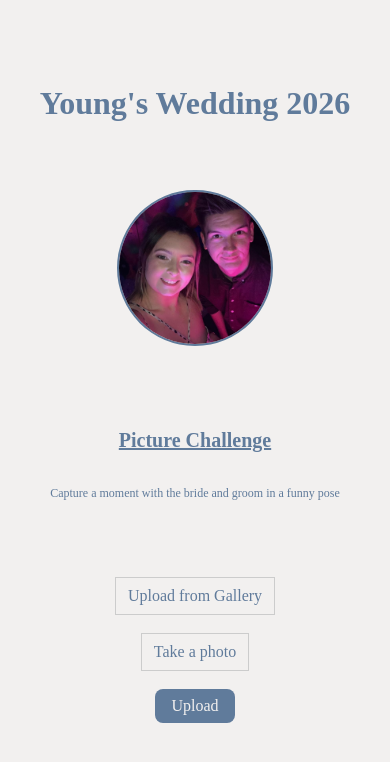
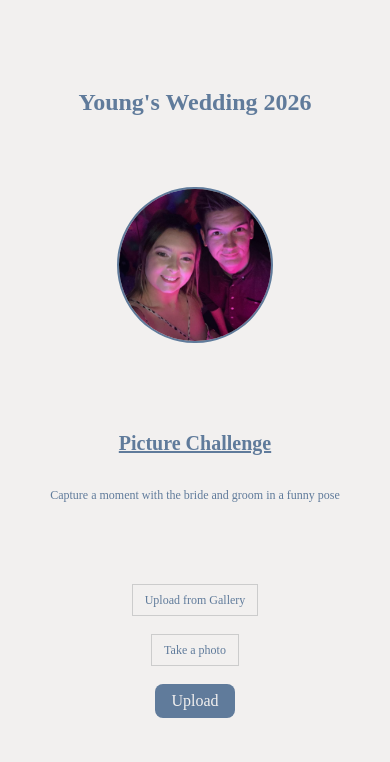
Before and after one commit to Young-95/Wedding_Album_App, a React (Vite) app: page / in a window 390 px wide. Shown: the top 762 px of the page. Built offline with nearby package versions, Linux system fonts and the light colour scheme; a web font is replaced by a local one.

Commit message:
final responsive change?

```diff
--- a/src/App.css
+++ b/src/App.css
@@ -68,7 +68,7 @@ input[type="file"] {
 }
 
 h1 {
-  font-size: 2rem;
+  font-size: 1.5rem;
   line-height: 1.5;
   margin: 0;
 }
@@ -83,6 +83,11 @@ p {
   padding: 0 20px
 }
 
+label {
+  font-size: 0.75rem;
+  cursor: pointer;
+}
+
 .couple-img {
   max-width: 40vmin;
   max-height: 40vmin;
@@ -93,6 +98,8 @@ p {
 
 .preview-image {
   width: 100px;
+  height: 100px;
+  object-fit: cover;
   margin-top: 10px;
   border-radius: 10px;
 }
```
